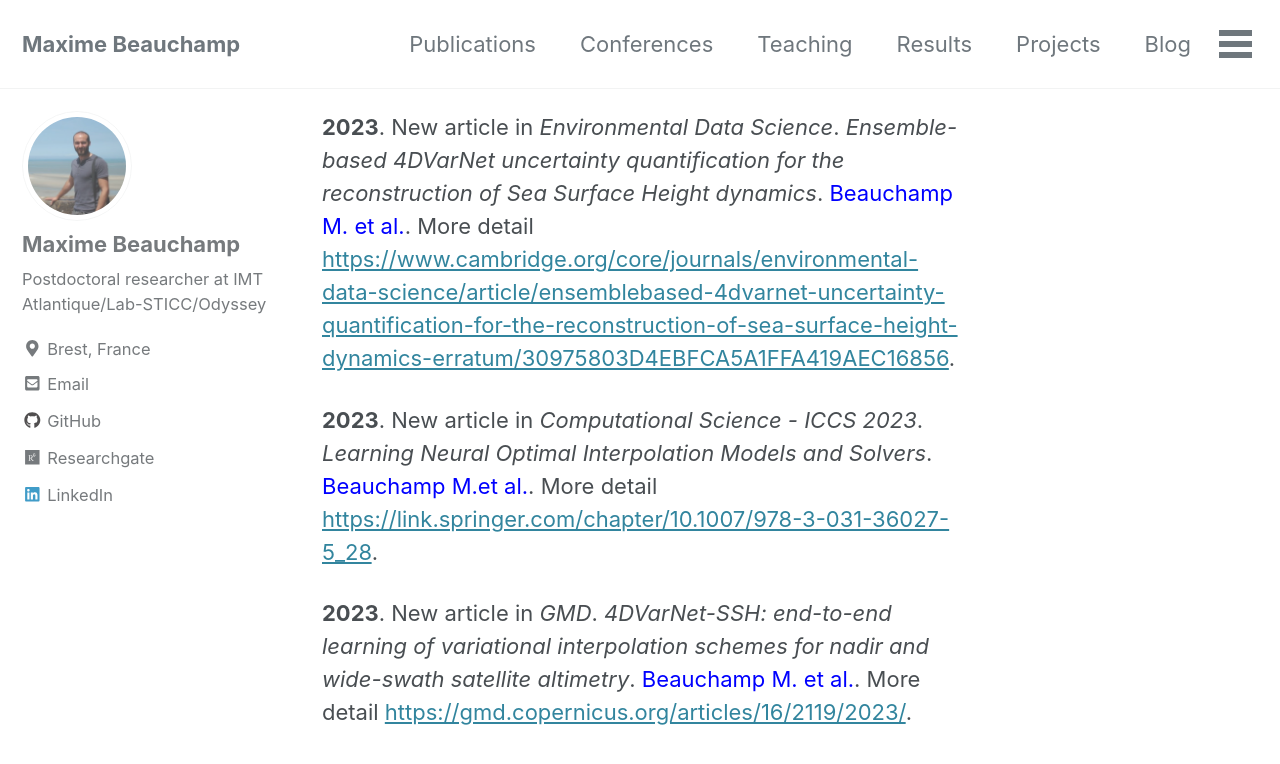
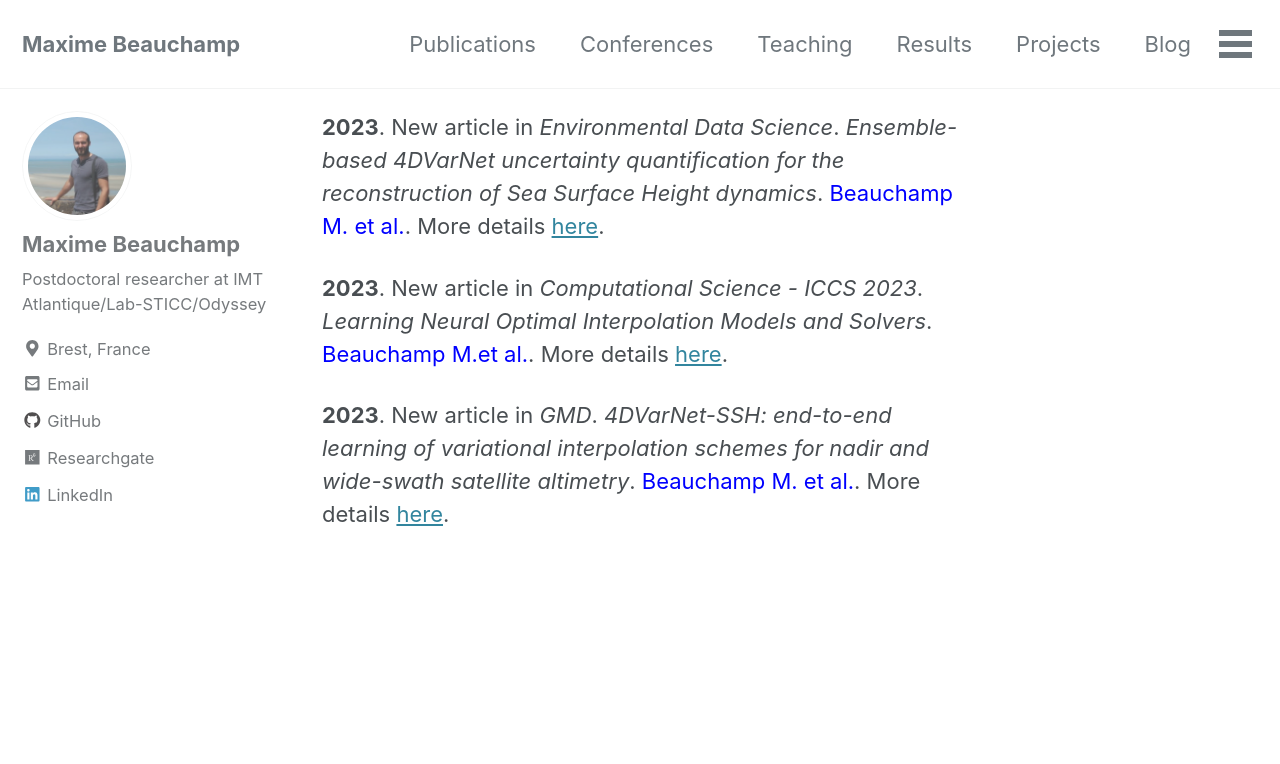
Before and after one commit to maxbeauchamp/maxbeauchamp.github.io, a Jekyll site: the page built from _pages/news.md, in a window 1280 px wide and 900 px high. Shown: the top 764 px of the window. Built offline with Jekyll 4.4.1, drawn with Linux system fonts in a browser that asks for light colours; cached includes are drawn as plain includes; nearby versions of some CDN libraries; our own code applies the rules of GitHub Pages for plain Markdown files.

Commit message:
add homepage

```diff
--- a/_pages/news.md
+++ b/_pages/news.md
@@ -1,5 +1,5 @@
-**2023**. New article in *Environmental Data Science*. *Ensemble-based 4DVarNet uncertainty quantification for the reconstruction of Sea Surface Height dynamics*. <span style="color:blue">Beauchamp M. et al.</span>. More detail [https://www.cambridge.org/core/journals/environmental-data-science/article/ensemblebased-4dvarnet-uncertainty-quantification-for-the-reconstruction-of-sea-surface-height-dynamics-erratum/30975803D4EBFCA5A1FFA419AEC16856](here).
+**2023**. New article in *Environmental Data Science*. *Ensemble-based 4DVarNet uncertainty quantification for the reconstruction of Sea Surface Height dynamics*. <span style="color:blue">Beauchamp M. et al.</span>. More details [here](https://www.cambridge.org/core/journals/environmental-data-science/article/ensemblebased-4dvarnet-uncertainty-quantification-for-the-reconstruction-of-sea-surface-height-dynamics-erratum/30975803D4EBFCA5A1FFA419AEC16856]).
 
-**2023**. New article in *Computational Science - ICCS 2023*. *Learning Neural Optimal Interpolation Models and Solvers*. <span style="color:blue">Beauchamp M.et al.</span>. More detail [https://link.springer.com/chapter/10.1007/978-3-031-36027-5_28](here).
+**2023**. New article in *Computational Science - ICCS 2023*. *Learning Neural Optimal Interpolation Models and Solvers*. <span style="color:blue">Beauchamp M.et al.</span>. More details [here](https://link.springer.com/chapter/10.1007/978-3-031-36027-5_28]).
 
-**2023**. New article in *GMD*. *4DVarNet-SSH: end-to-end learning of variational interpolation schemes for nadir and wide-swath satellite altimetry*. <span style="color:blue">Beauchamp M. et al.</span>. More detail [https://gmd.copernicus.org/articles/16/2119/2023/](here).
+**2023**. New article in *GMD*. *4DVarNet-SSH: end-to-end learning of variational interpolation schemes for nadir and wide-swath satellite altimetry*. <span style="color:blue">Beauchamp M. et al.</span>. More details [here](https://gmd.copernicus.org/articles/16/2119/2023/).
```
Also changed, not shown: _pages/timeline.md (+1 -1 lines).
